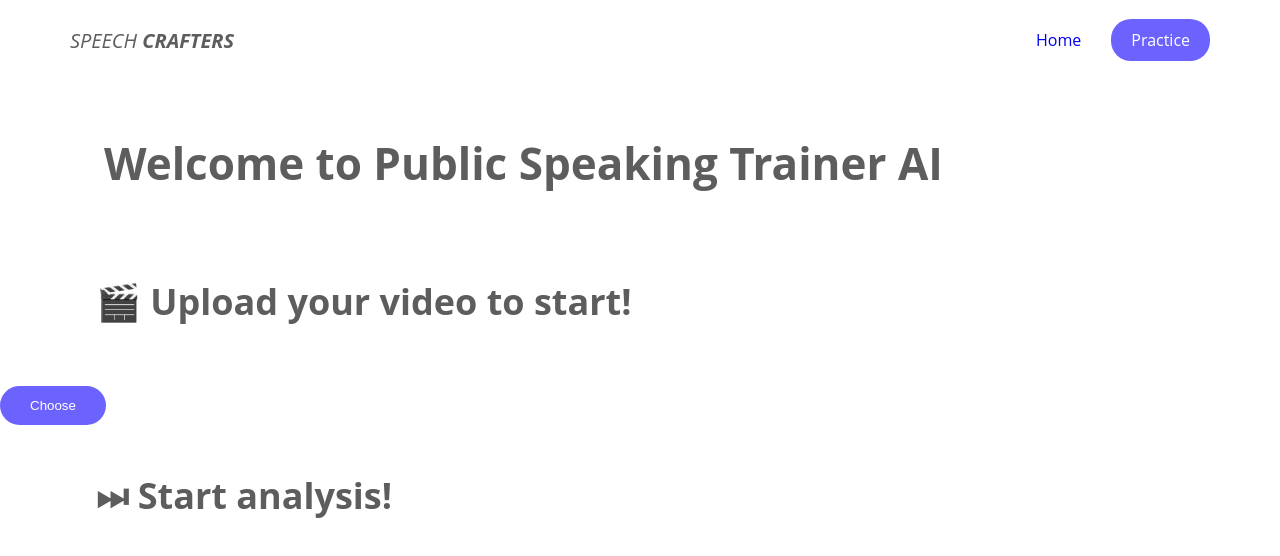
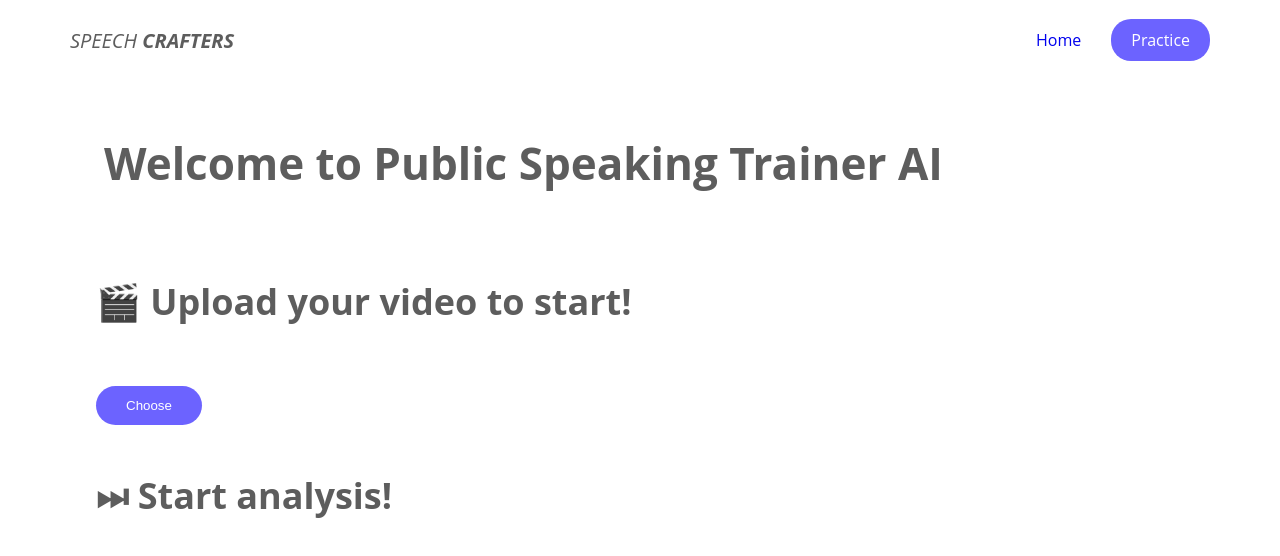
Before and after one commit to valeriach30/Public-Speaking-Trainer, a React (Create React App) app: page /main in a window 1280 px wide. Shown: the top 556 px of the page. Built offline with nearby package versions, Linux system fonts and the light colour scheme.

Commit message:
Add padding upload button

```diff
--- a/src/styles/video.css
+++ b/src/styles/video.css
@@ -1,3 +1,7 @@
+.VideoInput {
+    padding-left: 6rem;
+}
+
 .VideoInput button {
     border: 0;
     border-radius: 20px;
```
